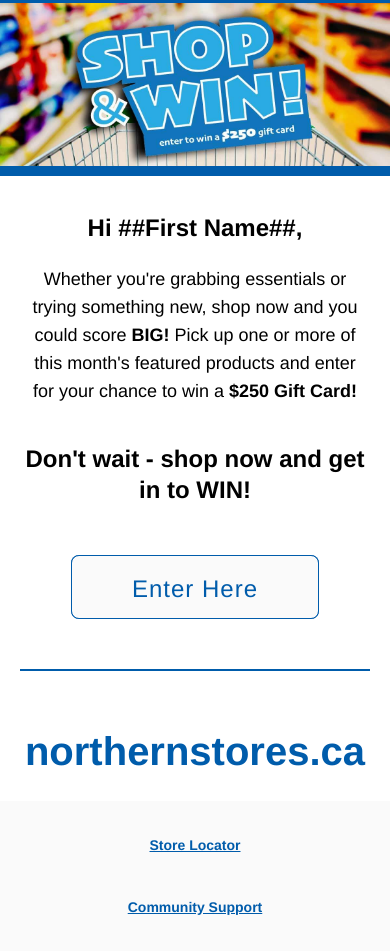
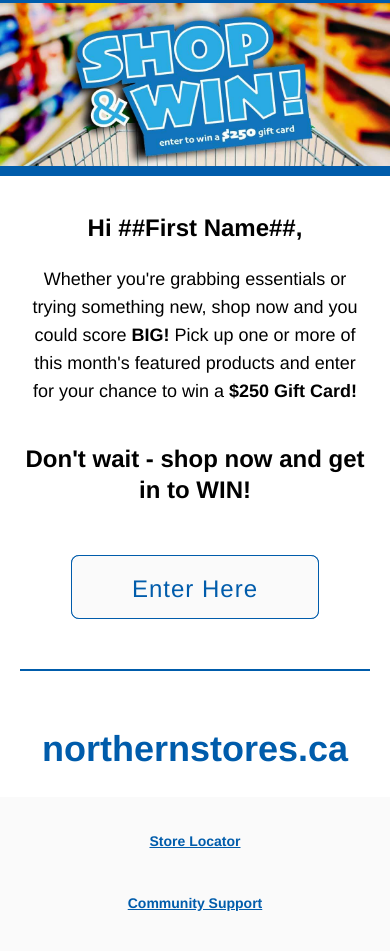
Before and after one commit to Vince-M/168000_NCR_Monthly_Shop-Win_Email, a plain HTML site: page index.html in a window 390 px wide. Shown: the part 149-1100 px from the top of the page. Drawn offline with Linux system fonts and the light colour scheme.

Commit message:
northernstores.ca smaller on mobile 36px

```diff
--- a/index.html
+++ b/index.html
@@ -189,7 +189,7 @@
             padding-left: 15px !important;
           }
           .northmartLink {
-            font-size: 40px !important;
+            font-size: 36px !important;
           }
           /* .column.column-one-half {
             margin-bottom: 30px;
```
